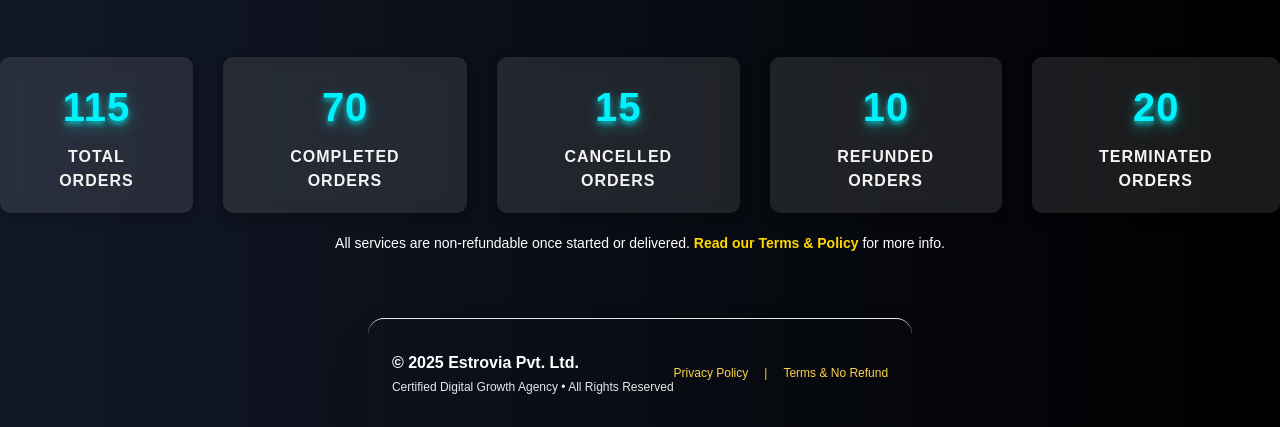
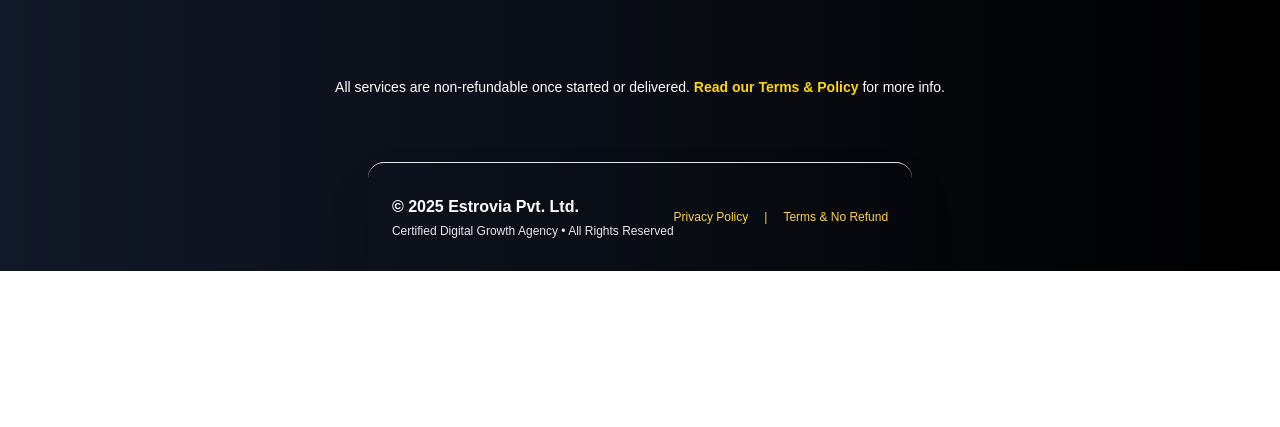
Before and after one commit to VetalDevOfc/Estrovia, a plain HTML site: page index.html in a window 1280 px wide. Shown: the part 917-1344 px from the top of the page. After the commit the page ends 1188 px from the top, so only its background shows below. Drawn offline with nearby package versions, Linux system fonts and the light colour scheme.

Commit message:
v 0.1.7 (removed the order counter)

```diff
--- a/index.html
+++ b/index.html
@@ -547,70 +547,6 @@
         }
     </style>
 </head>
-<body>
-
-    <div class="stats-container">
-        <div class="stat">
-            <span class="count" id="totalOrders">0</span>
-            <span class="label">Total Orders</span>
-        </div>
-        <div class="stat">
-            <span class="count" id="completedOrders">0</span>
-            <span class="label">Completed Orders</span>
-        </div>
-        <div class="stat">
-            <span class="count" id="cancelledOrders">0</span>
-            <span class="label">Cancelled Orders</span>
-        </div>
-        <div class="stat">
-            <span class="count" id="refundedOrders">0</span>
-            <span class="label">Refunded Orders</span>
-        </div>
-        <div class="stat">
-            <span class="count" id="terminatedOrders">0</span>
-            <span class="label">Terminated Orders</span>
-        </div>
-    </div>
-
-    <script>
-        // Sample data for lifetime order stats
-        let lifetimeOrderStats = {
-            totalOrders: 115,
-            completedOrders: 70,
-            cancelledOrders: 15,
-            refundedOrders: 10,
-            terminatedOrders: 20
-        };
-
-        // Function to animate the numbers with subtle 3D effect
-        function animateCount(id, start, end, duration) {
-            let startTime = null;
-            let element = document.getElementById(id);
-
-            function countUp(timestamp) {
-                if (!startTime) startTime = timestamp;
-                let progress = timestamp - startTime;
-                let currentCount = Math.min(Math.floor(progress / duration * (end - start) + start), end);
-                element.textContent = currentCount;
-
-                if (progress < duration) {
-                    requestAnimationFrame(countUp);
-                } else {
-                    element.textContent = end; // Ensure final value
-                }
-            }
-            requestAnimationFrame(countUp);
-        }
-
-        // Start the animation for each stat
-        animateCount('totalOrders', 0, lifetimeOrderStats.totalOrders, 2000);
-        animateCount('completedOrders', 0, lifetimeOrderStats.completedOrders, 2000);
-        animateCount('cancelledOrders', 0, lifetimeOrderStats.cancelledOrders, 2000);
-        animateCount('refundedOrders', 0, lifetimeOrderStats.refundedOrders, 2000);
-        animateCount('terminatedOrders', 0, lifetimeOrderStats.terminatedOrders, 2000);
-    </script>
-
-</body>
 
 <!-- Policy Text Section -->
 <div class="policy-text">
```
